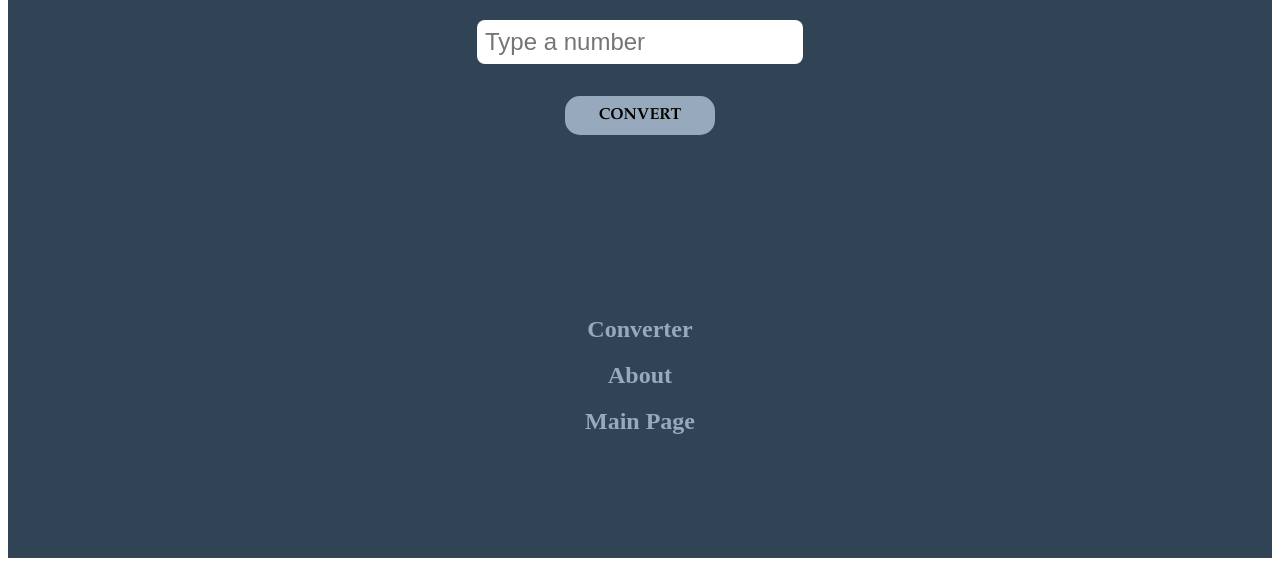
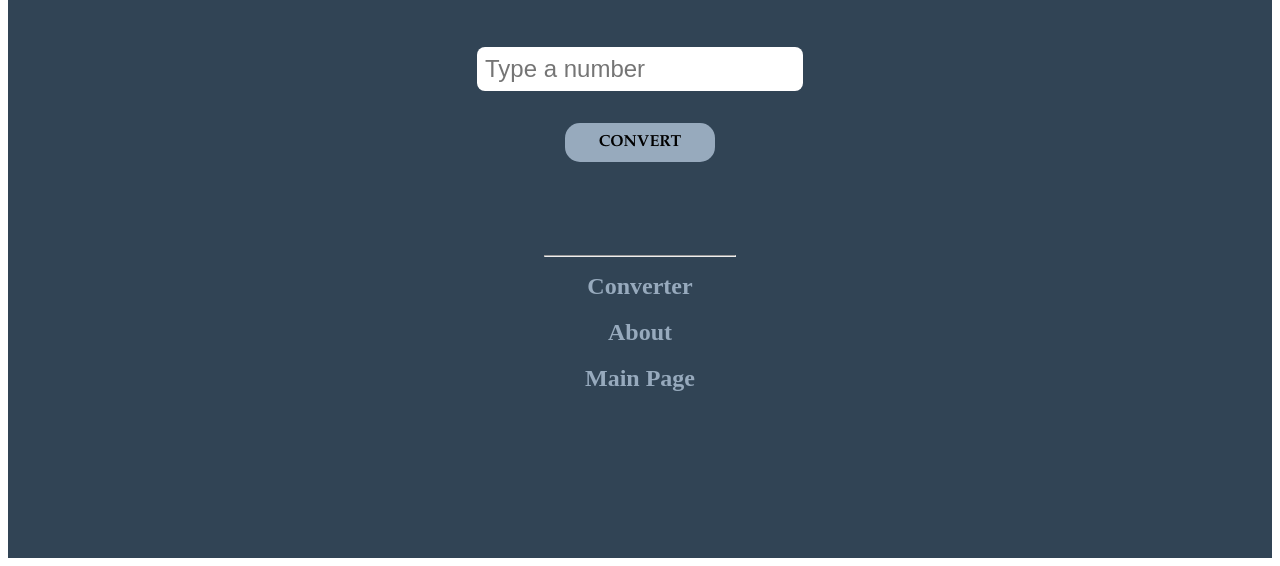
Before and after one commit to icelandico/roman-numerals, a Gatsby site: page /converter in a window 1280 px wide. Shown: the part 250-816 px from the top of the page. Built offline with nearby package versions, Linux system fonts and the light colour scheme; Gatsby itself is replaced by a stand-in of ours.

Commit message:
Style cleanup

```diff
--- a/src/components/MainPanel/MainPanel.js
+++ b/src/components/MainPanel/MainPanel.js
@@ -25,8 +25,8 @@ const ButtonConvert = styled.button`
 
 const InputPanel = styled.div`
   text-align: center;
-  padding: 3rem;
-  min-height: 30%;
+  min-height: 25%;
+  margin-top: 2rem;
 `;
 
 const StyledInput = styled.input`
--- a/src/components/Navigation/Navigation.js
+++ b/src/components/Navigation/Navigation.js
@@ -1,4 +1,4 @@
-import React from 'react'
+import React, { Component } from 'react'
 import styled from 'styled-components'
 import { Link } from 'gatsby'
 
@@ -45,14 +45,42 @@ const StyledLink = styled(Link)`
   color: #97AABD;
 `;
 
-const Navigation = () => (
-  <NavigationContainer>
-    <List>
-      <NavItem><StyledLink to={'/converter/'}>Converter</StyledLink></NavItem>
-      <NavItem><StyledLink to={'/about/'}>About</StyledLink></NavItem>
-      <NavItem><StyledLink to={'/'}>Main Page</StyledLink></NavItem>
-    </List>
-  </NavigationContainer>
-)
+
+class Navigation extends Component {
+
+  state = {
+    clicked: '/about/'
+  }
+
+  render() {
+    const routes =
+    [
+      {
+        to: '/converter/',
+        message: 'Converter',
+      },
+      {
+        to: '/about/',
+        message: 'About',
+      },
+      {
+        to: '/',
+        message: 'Main Page',
+      }
+    ];
+
+    return (
+      <NavigationContainer>
+        <List>
+          {
+            routes.map((route, index) => {
+              return <NavItem key={index}><StyledLink to={route.to}>{route.message}</StyledLink></NavItem>
+            })
+          }
+        </List>
+      </NavigationContainer>
+    )
+  }
+}
 
 export default Navigation
--- a/src/components/ResultDisplay/ResultDisplay.js
+++ b/src/components/ResultDisplay/ResultDisplay.js
@@ -5,6 +5,7 @@ const ResultTab = styled.div`
   font-size: 4vh;
   letter-spacing: 0.5rem;
   text-indent: 0.5rem;
+  font-weight: 900;
 `
 
 const ResultDisplay = (props) => (
--- a/src/components/layout.css
+++ b/src/components/layout.css
@@ -1,5 +1,6 @@
 * {
   box-sizing: border-box;
+  /* outline: 1px solid red; */
 }
 
 html, body, div, span, applet, object, iframe,
--- a/src/pages/converter.js
+++ b/src/pages/converter.js
@@ -9,6 +9,17 @@ const HeaderWrapper = styled.div`
   text-align: center;
 `;
 
+const Line = styled.hr`
+  display: block;
+  margin-top: 0.5em;
+  margin-bottom: 0.5em;
+  margin-left: auto;
+  margin-right: auto;
+  border-style: inset;
+  border-width: 1px;
+  width: 15%;
+`
+
 const Converter = () => {
     return (
       <Body>
@@ -16,6 +27,7 @@ const Converter = () => {
           <Header>Type a number here</Header>
         </HeaderWrapper>
         <MainPanel />
+        <Line/>
         <Navigation />
       </Body>
   )
```
